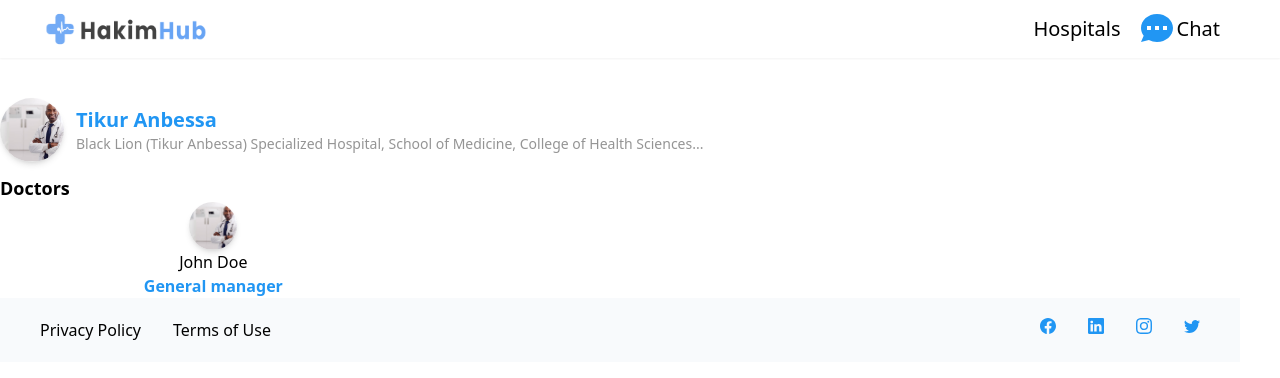
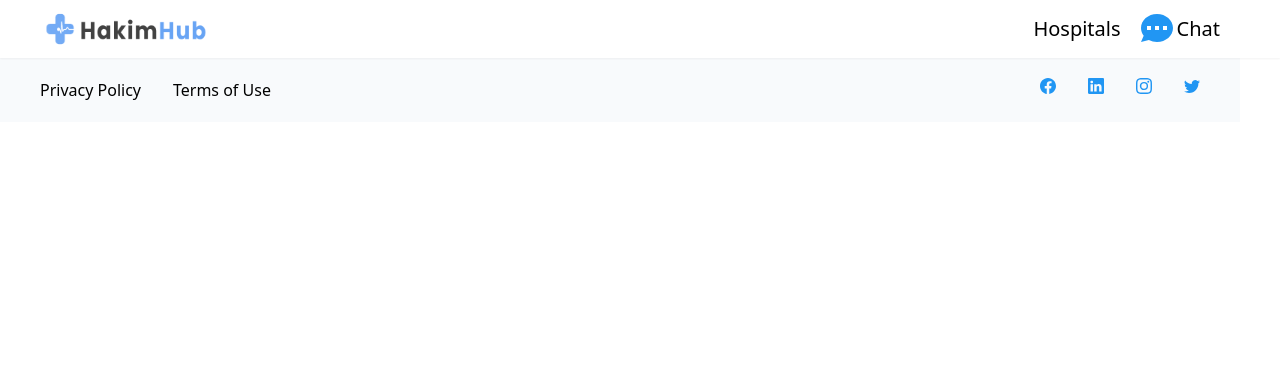
Before and after one commit to Segnicho/hakimhub-web, a Next.js app: page /chat/card in a window 1280 px wide. Shown: the top 378 px of the page. Built offline with nearby package versions, Linux system fonts and the light colour scheme.

Commit message:
update chat page

```diff
--- a/components/chat/MessageCard.tsx
+++ b/components/chat/MessageCard.tsx
@@ -2,29 +2,34 @@
 import { RootState } from "@/store";
 import React from "react";
 import { useSelector } from "react-redux";
+import RecomendedHospital from "./RecomendedHospital";
+import RecomendedHospitalList from "./RecomendedHospitalList";
 
 const MessageCard: React.FC = () => {
 
   const messageHistory = useSelector((state:RootState) => state.ChatHistory)
-  return <div className = " bg-secondary-bg  min-h-screen ">
+  return <div className = "   min-h-screen ">
     <div className="  w-1/2 shoadow-md  max-w-[1000px] mx-auto" >
       {
         messageHistory.messages.map((message , index:number) =>{
           console.log(message)
           return (
-            <div key={index} className= {typeof(message) === 'string'?"flex items-center gap-4":"flex items-center gap-4  max-md:justify-end max-md:flex-row-reverse"} >
+            <div key={index} className= {typeof(message) === 'string'?"flex items-center gap-4 ":"flex items-center  gap-4  max-md:justify-end max-md:flex-row-reverse"} >
               {
                 typeof(message) === 'string' ?
                 <p className="bg-white rounded-xl  p-4 mt-12 " >you</p>:
                 <p className="bg-white rounded-xl  p-4 mt-12 " >bot</p>
               }
 
-        <div  className={typeof(message) === 'string'? "bg-primary p-7 mt-12 rounded-xl ":"bg-white p-7 mt-12 rounded-xl "}>
+        <div  className={typeof(message) === 'string'? "bg-primary p-7 mt-12 max-w-[900px] rounded-xl ":"bg-white max-w-[900px] p-7 mt-12 rounded-xl "}>
             {
             typeof message === 'string'
             ? <p>{ message }</p>:
             <div>
-              {message.value.reply}
+              <p>{message.value.reply}</p>
+              {
+                message.value.institutions && <RecomendedHospitalList institutions = {message.value.institutions} />
+              }
             </div>
 
              }
--- a/components/chat/MessageList.tsx
+++ /dev/null
@@ -1,9 +0,0 @@
-import React from "react";
-
-const MessageList: React.FC = () => {
-  return <div>
-
-  </div>;
-};
-
-export default MessageList;
--- /dev/null
+++ b/components/chat/RecomendedDoctor.tsx
@@ -0,0 +1,26 @@
+import { Doctor } from "@/types/chat/service";
+import Image from "next/image";
+interface RecomendedDoctorInterface{
+    doctor:Doctor
+}
+const RecomendedDoctor: React.FC<RecomendedDoctorInterface> = ({doctor}) => {
+    return (
+        <div className=" flex flex-col justify-center items-center rounded-md shadow-md  m-2 p-3 ">
+            <div className=' relative w-[3.5rem] h-[3.5rem] rounded-full  shadow-md'>
+                <Image
+                className='object-cover rounded-full'
+                alt='recomended hospital detail'
+                fill
+                src = {doctor.photoUrl}
+                sizes='1'
+                 />
+            </div>
+            <p className="capitalize text-center">{doctor.fullName}</p>
+            <div>
+            <p className="text-primary font-bold text-center border-t-2">{doctor.specialities && doctor.specialities[0]}</p>
+            </div>
+
+        </div>
+    )
+}
+export default RecomendedDoctor;
--- /dev/null
+++ b/components/chat/RecomendedDoctorList.tsx
@@ -0,0 +1,31 @@
+import RecomendedDoctor from "./RecomendedDoctor"
+import Slider from "react-slick";
+import "slick-carousel/slick/slick.css";
+import "slick-carousel/slick/slick-theme.css";
+import { Doctor } from "@/types/chat/service";
+interface RecomendedDoctorListInterface {
+    doctors:Doctor[]
+}
+const RecomendedDoctorList: React.FC<RecomendedDoctorListInterface> = ({doctors}) => {
+    const settings = {
+        dots: true,
+        infinite: true,
+        speed: 500,
+        slidesToShow: Math.min(doctors.length, 3),
+        slidesToScroll: 1
+      };
+    return (
+        <div>
+
+        <Slider {...settings}>
+         {doctors.map((doctor:Doctor) => (
+          <RecomendedDoctor doctor = {doctor} key={doctor.id}/>
+         ))}
+        </Slider>
+
+
+        </div>
+    )
+
+}
+export default RecomendedDoctorList
--- a/components/chat/RecomendedDoctors.tsx
+++ /dev/null
@@ -1,23 +0,0 @@
-import Image from "next/image";
-
-const RecomendedDoctors: React.FC = () => {
-    return (
-        <div className=" flex flex-col justify-center items-center rounded-md w-1/3 ">
-            <div className=' relative w-[3rem] h-[3rem] rounded-full  shadow-md'>
-                <Image
-                className='object-cover rounded-full'
-                alt='recomended hospital detail'
-                fill
-                src = '/imgs/doctor-detail/doctor-detail.png'
-                sizes='1'
-                 />
-            </div>
-            <p>John Doe</p>
-            <div>
-            <p className="text-primary font-bold">General manager</p>
-            </div>
-
-        </div>
-    )
-}
-export default RecomendedDoctors;
--- a/components/chat/RecomendedHospital.tsx
+++ b/components/chat/RecomendedHospital.tsx
@@ -1,8 +1,13 @@
 import Image from "next/image"
-import RecomendedDoctors from "./RecomendedDoctors"
-const RecomendedHospital: React.FC = () => {
+import { Doctor,Institution } from "@/types/chat/service";
+import RecomendedDoctorList from "./RecomendedDoctorList";
+interface RecomendedHospitalInterface{
+  institution : Institution
+}
+const RecomendedHospital: React.FC<RecomendedHospitalInterface> = ({institution}) => {
+
   return (
-    <div className="mt-10">
+    <div className=" shadow-md rounded-md px-2">
       <div className="flex items-center gap-3">
               <div className=' relative w-[4rem] h-[4rem] rounded-full  shadow-md'>
                 <Image
@@ -15,22 +20,17 @@
                 </div>
         <div>
           <p className="font-bold text-xl text-primary capitalize">
-            Tikur anbessa
+            {institution.institutionName}
           </p>
           <p className="text-sm text-secondary-text">
-          Black Lion (Tikur Anbessa) Specialized Hospital, School of Medicine, College of Health Sciences...
+            {institution.summary.slice(0,60)}...
           </p>
-
         </div>
       </div>
 
       <div className=" mt-3">
         <p className="font-semibold text-lg">Doctors</p>
-
-        <div>
-          <RecomendedDoctors/>
-
-        </div>
+        <RecomendedDoctorList doctors = {institution.doctors} />
       </div>
       </div>
   )
--- /dev/null
+++ b/components/chat/RecomendedHospitalList.tsx
@@ -0,0 +1,25 @@
+import React from "react";
+import { Institution } from "@/types/chat/service";
+import RecomendedHospital from "./RecomendedHospital";
+
+interface RecomendedHospitalListInterface{
+  institutions : Institution[]
+}
+const RecomendedHospitalList: React.FC<RecomendedHospitalListInterface> = ({institutions}) => {
+
+  return <div className="mt-4 px-2 ">
+    <div className="mb-3">
+      <p> Based on your syptoms I recommend that you see the following Hospitals </p>
+    </div>
+    {
+      institutions.map((institution:Institution) =>{
+        return(
+          <RecomendedHospital institution={institution} key={institution.id}/>
+        )
+      })
+    }
+
+  </div>;
+};
+
+export default RecomendedHospitalList;
--- a/pages/chat/card/index.tsx
+++ b/pages/chat/card/index.tsx
@@ -5,7 +5,7 @@
 function index() {
   return (
     <div>
-      <RecomendedHospital/>
+      {/* <RecomendedHospital/> */}
 
     </div>
   )
--- a/pages/chat/index.tsx
+++ b/pages/chat/index.tsx
@@ -5,7 +5,7 @@
 import Service from "@/components/chat/Service";
 import ServiceType from "@/types/chat/service";
 import Chat from "@/components/chat/Chat";
-import MessageList from "@/components/chat/MessageList";
+import MessageList from "@/components/chat/RecomendedHospitalList";
 import MessageCard from "@/components/chat/MessageCard";
 import { useSelector } from "react-redux";
 import { RootState } from "@/store";
@@ -18,7 +18,7 @@
 
   return (
     // <></>
-    <div className="min-h-screen">
+    <div className="min-h-screen bg-secondary-bg">
 
       <div className="max-w-screen-2xl">
       <div className="flex flex-col p-8">
--- a/types/chat/service.ts
+++ b/types/chat/service.ts
@@ -12,7 +12,7 @@
     };
   }
 
-  interface Institution {
+export interface Institution {
     institutionName: string;
     branchName: string;
     website: string;
@@ -55,7 +55,7 @@
     id: string;
   }
 
-  interface Doctor {
+ export interface Doctor {
     fullName: string;
     about: string;
     gender: string;
```
